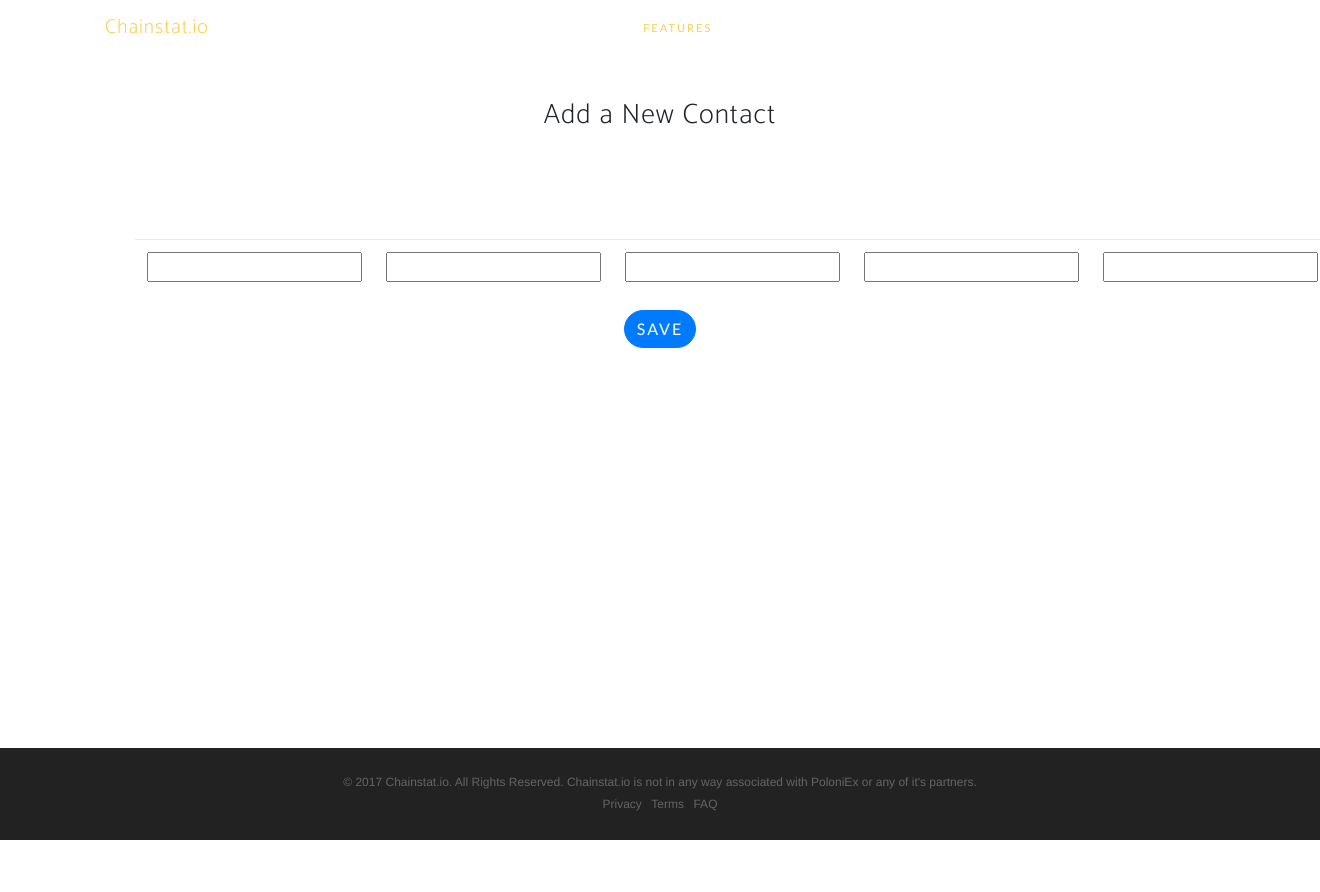
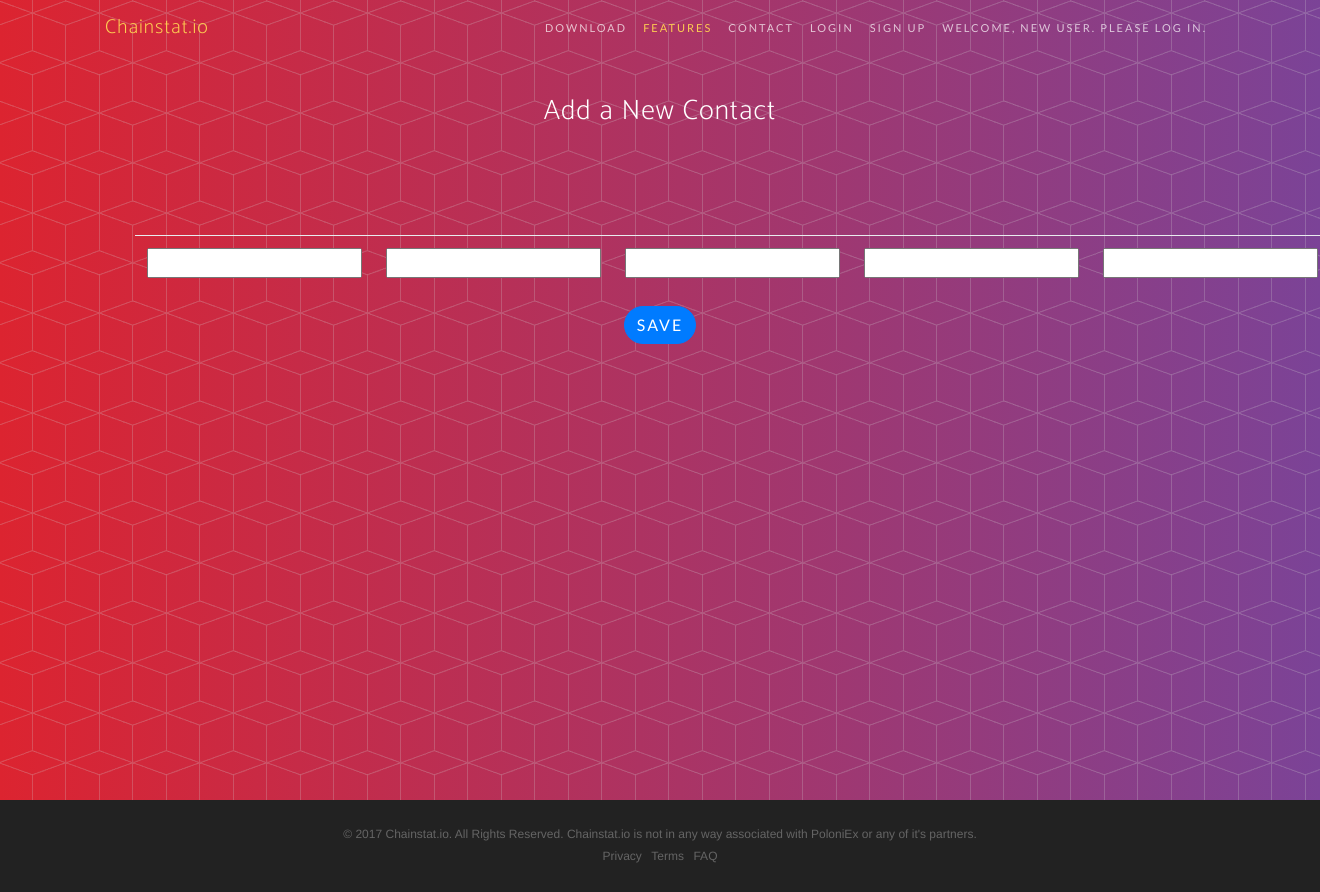
Before and after one commit to AM-44/crmgt, a Django app: template crmapp/templates/contacts/contact_cru.html in a window 1320 px wide. Before the commit the page ends 840 px from the top, so only its background shows below. Run offline with Django 3.2, Linux system fonts and the light colour scheme; the template is opened without the code that fills it: most values are stand-ins (such as "Sample title", 1, 10 or a date in 2020); form fields are guessed from the names that the template uses; some libraries are stand-ins or nearby versions; some web fonts are replaced.

Commit message:
edited account and contact templates to reflect webapp theme

```diff
--- a/crmapp/templates/accounts/account_detail.html
+++ b/crmapp/templates/accounts/account_detail.html
@@ -1,7 +1,7 @@
 {% extends 'base.html' %}
 
 {% block content %}
-<section class="download bg-secondary text-center" id="download">
+<section class="cta" id="accounts">
       <div class="container">
         <div class="section-heading text-center">
 		    <div id="content-container" class="container p-none">
--- a/crmapp/templates/contacts/contact_cru.html
+++ b/crmapp/templates/contacts/contact_cru.html
@@ -2,7 +2,9 @@
 {% block title %}Contact Operation{% endblock title %}
 
 {% block content %}
-<section class="features" id="features">
+<header class="masthead">
+<br></br>
+<br></br>
       <div class="container">
         <div class="section-heading text-center">
 		    <div id="content-container" class="container p-none">
--- a/crmapp/templates/contacts/contact_detail.html
+++ b/crmapp/templates/contacts/contact_detail.html
@@ -2,7 +2,9 @@
 {% block title %}Contact Detail{% endblock title %}
 
 {% block content %}
-<section class="features" id="features">
+<header class="masthead">
+<br></br>
+<br></br>
       <div class="container">
         <div class="section-heading text-center">
             <div id="content-container" class="container p-none">
```
